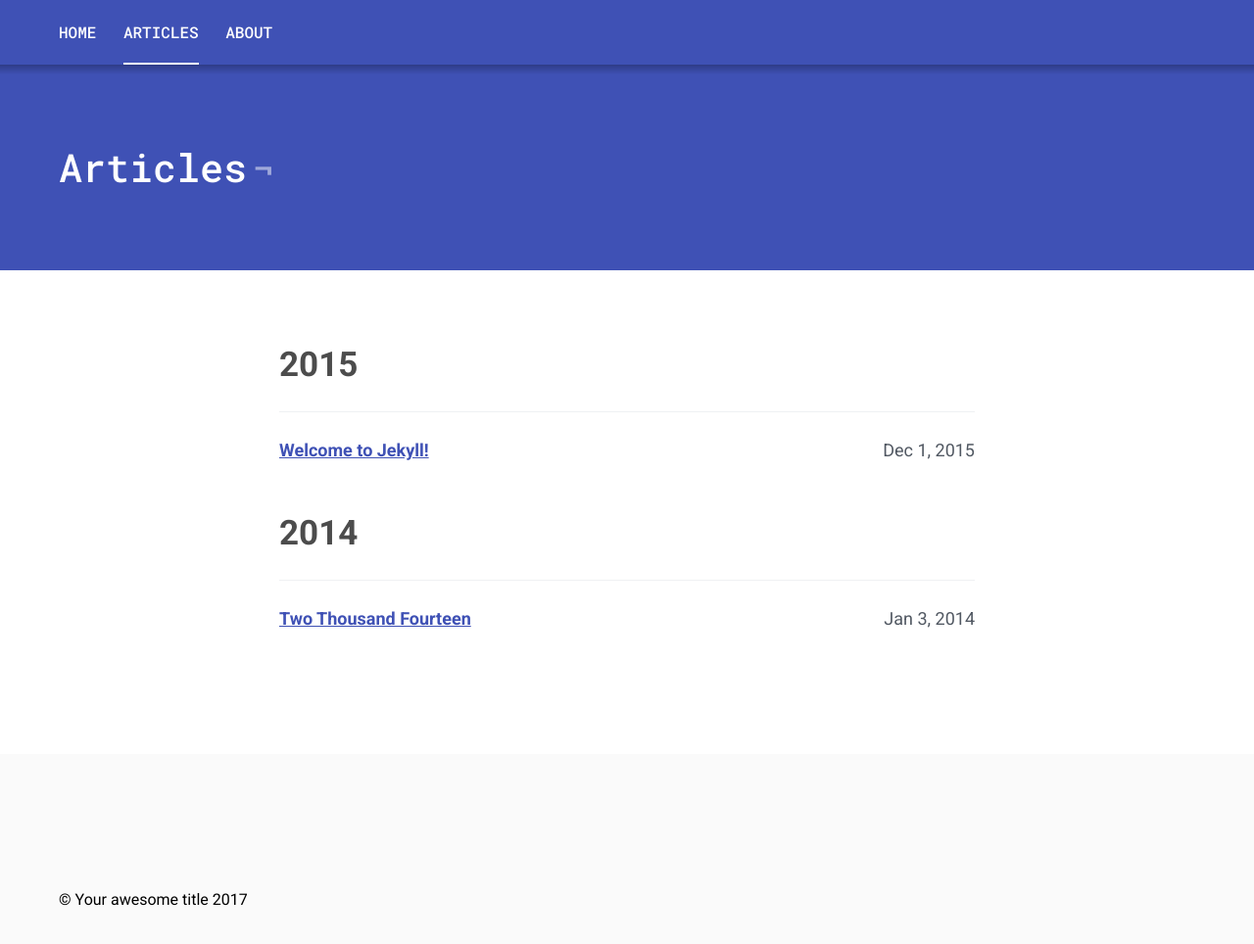
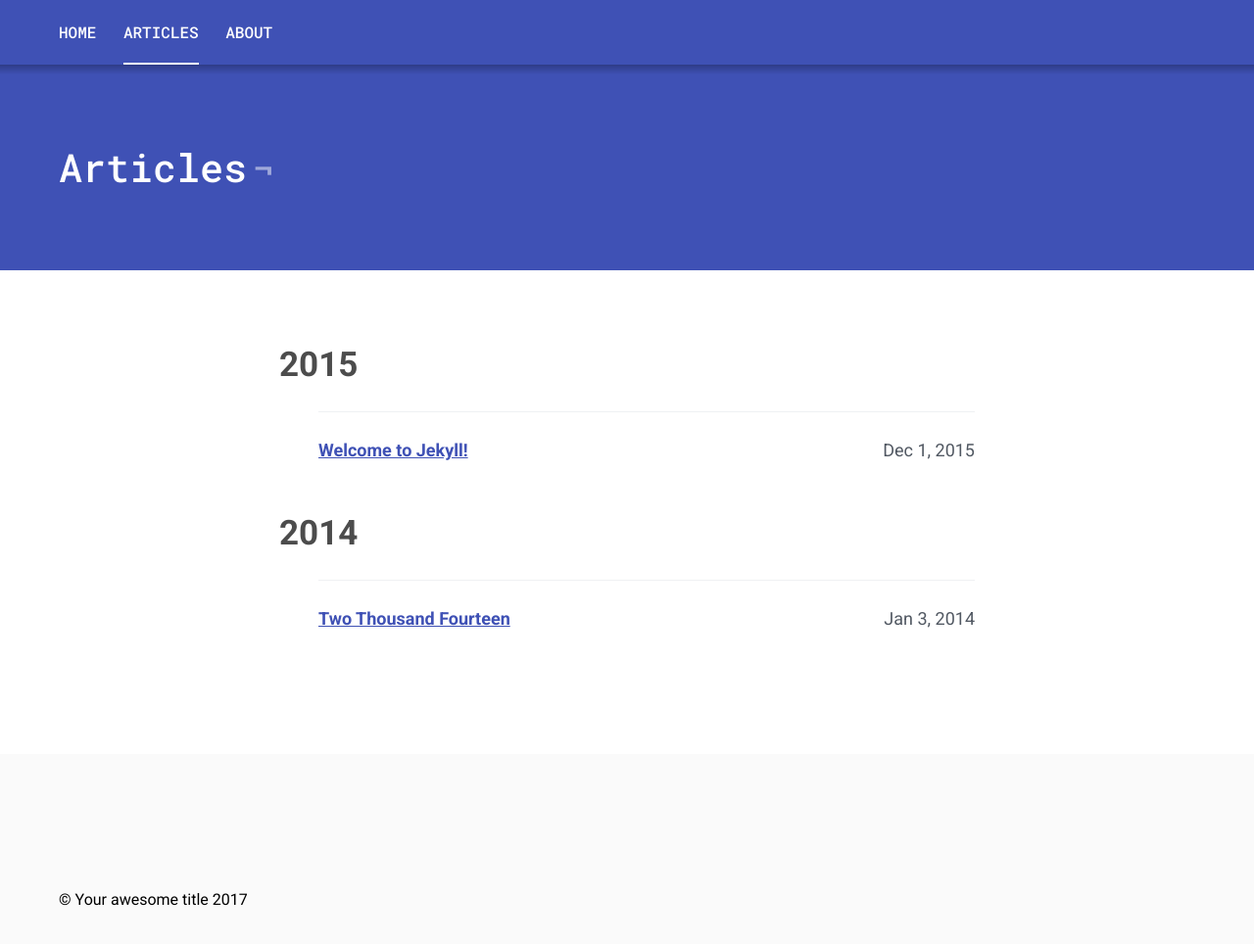
Before and after one commit to alexcarpenter/material-jekyll-theme, a Jekyll site: the page built from _pages/articles.html, in a window 1280 px wide and 1070 px high. Shown: the top 964 px of the window at 98% size. Built offline with Jekyll 4.4.1, drawn with Linux system fonts in a browser that asks for light colours.

Commit message:
Add margin to lists, which have none after the CSS reset is applied.

```diff
--- a/_sass/components/_article.scss
+++ b/_sass/components/_article.scss
@@ -31,4 +31,8 @@
     padding: 2.5rem;
     background: $c__light-grey;
   }
+
+  ul, ol {
+    margin-left: 40px;
+  }
 }
```
